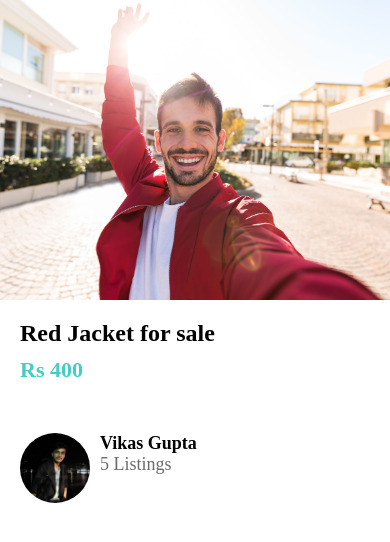
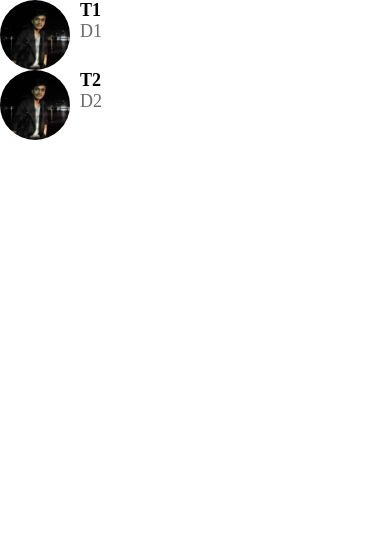
Before and after one commit to viikkkas/Major-I, a React Native app: screen / in a window 390 px wide. Shown: the top 542 px of the page. Built offline with nearby package versions, Linux system fonts and the light colour scheme.

Commit message:
flatlist

```diff
--- a/App.js
+++ b/App.js
@@ -3,7 +3,8 @@
 import WelcomeScreen from "./app/screens/WelcomeScreen";
 import Card from "./app/components/Card";
 import ListingDetailScreen from "./app/screens/ListingDetailScreen";
+import MessagesScreen from "./app/screens/MessagesScreen";
 
 export default function App(props) {
-  return <ListingDetailScreen />;
+  return <MessagesScreen />;
 }
--- /dev/null
+++ b/app/screens/MessagesScreen.js
@@ -0,0 +1,36 @@
+import React from "react";
+import { FlatList, StyleSheet } from "react-native";
+import ListItem from "../components/ListItem";
+
+const messages = [
+  {
+    id: 1,
+    title: "T1",
+    description: "D1",
+    image: require("../assets/vikas.jpg"),
+  },
+  {
+    id: 2,
+    title: "T2",
+    description: "D2",
+    image: require("../assets/vikas.jpg"),
+  },
+];
+
+function MessagesScreen(props) {
+  return (
+    <FlatList
+      data={messages}
+      keyExtractor={(message) => message.id.toString()}
+      renderItem={({ item }) => (
+        <ListItem
+          title={item.title}
+          subTitle={item.description}
+          image={item.image}
+        />
+      )}
+    />
+  );
+}
+
+export default MessagesScreen;
```
